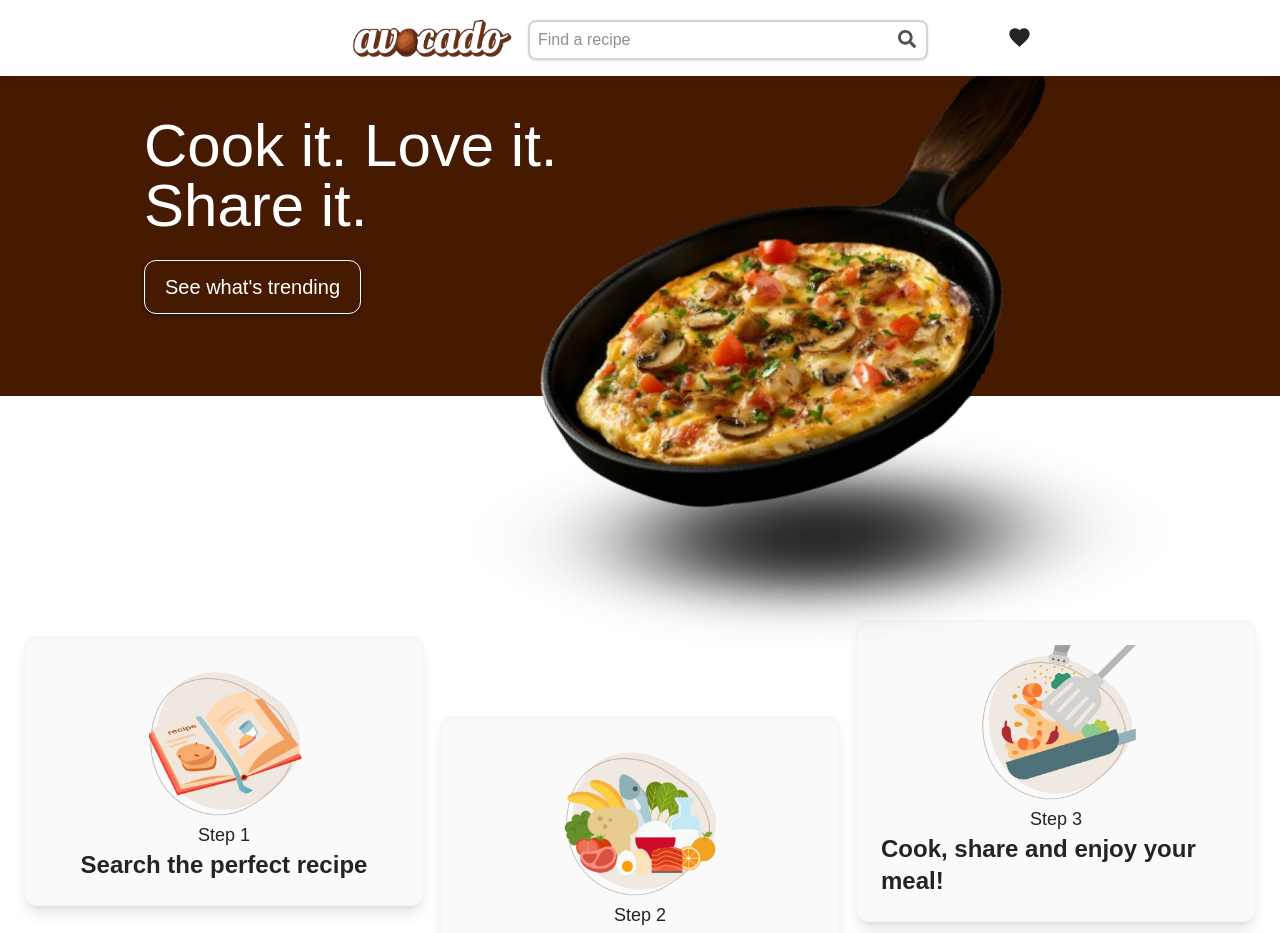
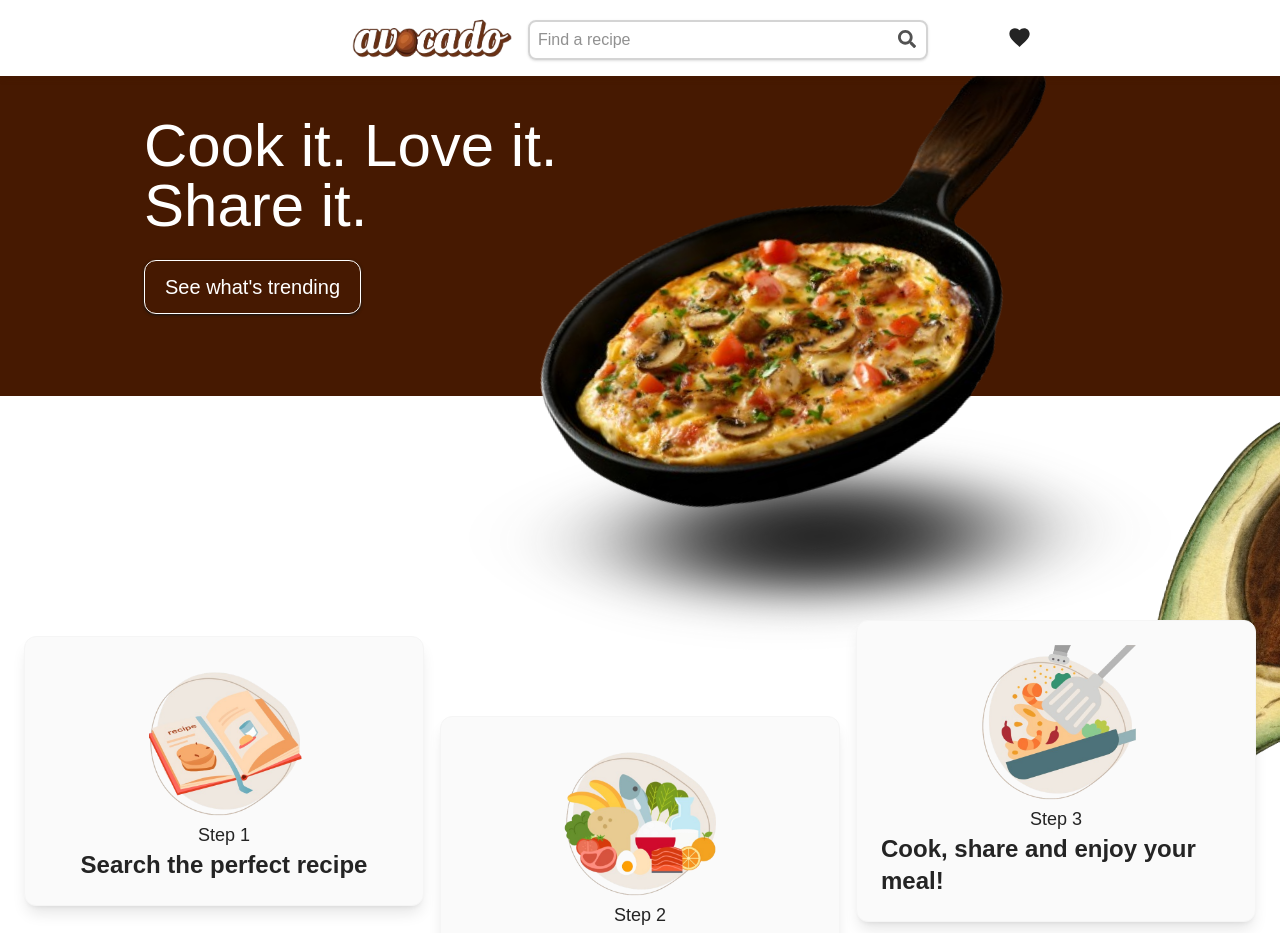
Before and after one commit to michelezedda/avocado, a React (Vite) app: page / in a window 1280 px wide. Shown: the top 933 px of the page. Built offline with nearby package versions, Linux system fonts and the light colour scheme; no server answers; a web font is replaced by a local one.

Commit message:
minor changes

```diff
--- a/src/components/Avocados.tsx
+++ b/src/components/Avocados.tsx
@@ -4,12 +4,12 @@ export default function AvocadoPic() {
       <img
         src="/media/real-avocado.png"
         alt="drawn avocado"
-        className="fixed -right-80 md:-right-60 2xl:-right-40 top-0 w-99 rotate-190 -z-1"
+        className="fixed -right-90 md:-right-60 2xl:-right-40 top-100 w-99 rotate-190 z-1"
       />
       <img
         src="/media/real-avocado.png"
         alt="drawn avocado"
-        className="fixed -left-80 md:-left-60 2xl:-left-40 top-250 w-99 rotate-310 -z-1"
+        className="fixed -left-80 md:-left-60 2xl:-left-40 top-250 w-99 rotate-310 z-1"
       />
     </>
   );
--- a/src/components/Cards.tsx
+++ b/src/components/Cards.tsx
@@ -35,7 +35,7 @@ function Card({ title, pic, step, middle }: CardProps) {
   return (
     <>
       <div
-        className={`flex flex-col justify-center items-center p-6 bg-neutral-50 border border-neutral-100 shadow-lg rounded-xl w-full ${
+        className={`flex flex-col justify-center items-center p-6 bg-neutral-50 border border-neutral-100 shadow-lg rounded-xl w-full z-2 ${
           middle && "lg:mt-40"
         }`}
       >
--- a/src/components/RecipeCard.tsx
+++ b/src/components/RecipeCard.tsx
@@ -12,7 +12,7 @@ function RecipeCard({ recipe }: { recipe: Recipe }) {
   return (
     <>
       <div
-        className="flex gap-2 relative shadow-amber-950/20 shadow-sm rounded-2xl border-amber-950/10 border-1 mx-2 cursor-pointer bg-neutral-50 hover:border-amber-950/30 active:scale-99 w-100 md:w-140 duration-300"
+        className="flex gap-2 relative shadow-amber-950/20 shadow-sm rounded-2xl border-amber-950/10 border-1 mx-2 cursor-pointer bg-neutral-50 hover:border-amber-950/30 active:scale-99 w-100 md:w-140 duration-300 z-2"
         onClick={getRecipe}
       >
         {/* Recipe image */}
```
